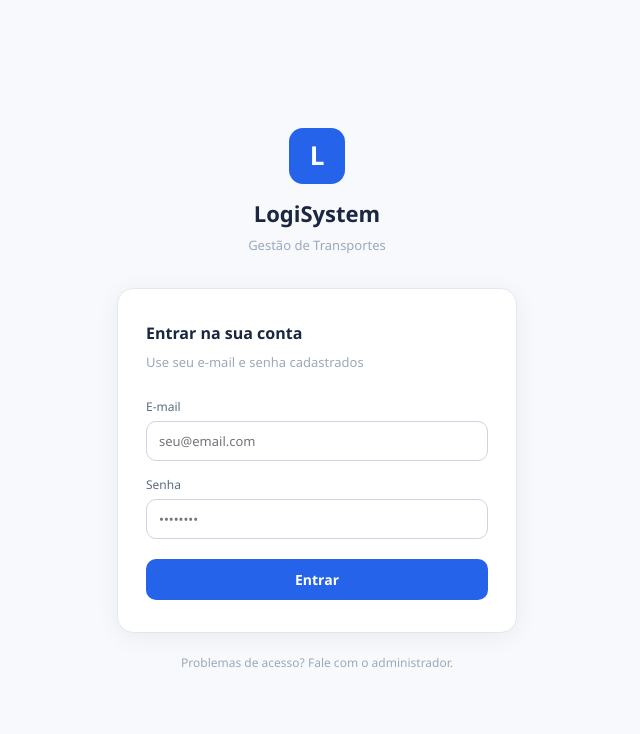
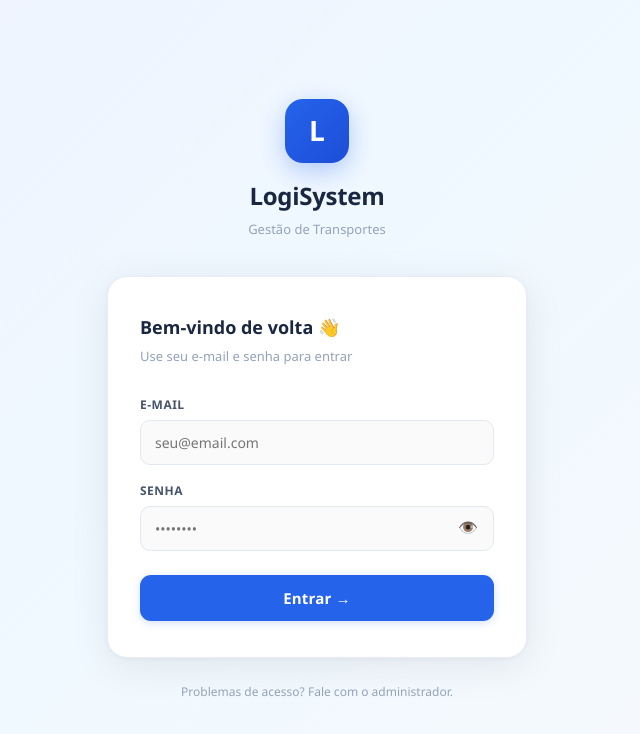
Before and after one commit to tomdeoliveirasantos-cpu/logisystem, a React (Vite) app in the folder frontend/: page / in a window 1280 px wide. Shown: the top 734 px of the page, without its empty margins (323-963 px from the left). Built offline with nearby package versions, Linux system fonts and the light colour scheme.

Commit message:
LOG-2: melhorias visuais no frontend - sidebar, fonte, botões

```diff
--- a/frontend/index.html
+++ b/frontend/index.html
@@ -6,7 +6,7 @@
   <title>LogiSystem</title>
   <link rel="preconnect" href="https://fonts.googleapis.com" />
   <link rel="preconnect" href="https://fonts.gstatic.com" crossorigin />
-  <link href="https://fonts.googleapis.com/css2?family=DM+Sans:wght@300;400;500;600&display=swap" rel="stylesheet" />
+  <link href="https://fonts.googleapis.com/css2?family=Inter:wght@300;400;500;600;700;800&display=swap" rel="stylesheet" />
   <!-- SheetJS para export Excel -->
   <script src="https://cdn.jsdelivr.net/npm/xlsx@0.18.5/dist/xlsx.full.min.js"></script>
 </head>
--- a/frontend/src/context/AuthContext.jsx
+++ b/frontend/src/context/AuthContext.jsx
@@ -2,7 +2,7 @@ import { createContext, useContext, useState, useEffect } from 'react';
 
 const AuthContext = createContext(null);
 
-const API = 'http://wsdevsoft.ddns.net:3000/api';
+const API = 'https://api.wsdevsoft.com/api';
 
 export function AuthProvider({ children }) {
   const [user, setUser]       = useState(null);
--- a/frontend/src/index.css
+++ b/frontend/src/index.css
@@ -1,20 +1,22 @@
 *, *::before, *::after { box-sizing: border-box; margin: 0; padding: 0; }
 
 :root {
-  --bg:          #F8F9FC;
+  --bg:          #F4F7FB;
   --bg2:         #FFFFFF;
-  --bg3:         #F1F4F9;
-  --sidebar:     #1E3A5F;
-  --sidebar-h:   #2D5080;
-  --sidebar-a:   rgba(59,108,176,.35);
+  --bg3:         #EEF2F8;
+  --sidebar:     #0F2044;
+  --sidebar-h:   rgba(255,255,255,.07);
+  --sidebar-a:   rgba(99,144,255,.18);
+  --sidebar-grad: linear-gradient(180deg, #0F2044 0%, #1a3a6e 60%, #1e4080 100%);
   --accent:      #2563EB;
   --accent2:     #1D4ED8;
+  --accent-grad: linear-gradient(135deg, #3B82F6, #2563EB, #1D4ED8);
   --accent-lt:   #EEF4FF;
-  --text:        #1A2740;
-  --text2:       #5A6B84;
-  --text3:       #9BAABB;
-  --border:      #E2E8F0;
-  --border2:     #CBD5E1;
+  --text:        #0F1D35;
+  --text2:       #4A5E7A;
+  --text3:       #8FA3BE;
+  --border:      #DDE5F0;
+  --border2:     #C8D5E8;
   --green:       #16A34A; --green-bg: #F0FDF4;
   --amber:       #D97706; --amber-bg: #FFFBEB;
   --red:         #DC2626; --red-bg:   #FEF2F2;
@@ -24,10 +26,10 @@
   --sidebar-w:   224px;
   --sidebar-w-collapsed: 60px;
   --header-h:    56px;
-  --font:        'Segoe UI', system-ui, -apple-system, sans-serif;
+  --font:        'Inter', system-ui, -apple-system, sans-serif;
   --mono:        'Consolas', 'Courier New', monospace;
-  --shadow-sm:   0 1px 3px rgba(0,0,0,.06), 0 1px 2px rgba(0,0,0,.04);
-  --shadow-md:   0 4px 16px rgba(0,0,0,.08);
+  --shadow-sm:   0 1px 4px rgba(15,32,68,.07), 0 1px 2px rgba(15,32,68,.04);
+  --shadow-md:   0 4px 20px rgba(15,32,68,.1);
   --transition:  all .2s ease;
 }
 
@@ -50,11 +52,12 @@ body {
 
 .sidebar {
   width: var(--sidebar-w);
-  background: var(--sidebar);
+  background: var(--sidebar-grad);
   display: flex; flex-direction: column;
   position: fixed; top: 0; left: 0; bottom: 0;
   z-index: 100; overflow-y: auto; overflow-x: hidden;
   transition: var(--transition);
+  box-shadow: 4px 0 24px rgba(15,32,68,.18);
 }
 
 .sidebar.collapsed { width: var(--sidebar-w-collapsed); }
@@ -123,10 +126,11 @@ body {
 }
 .brand-icon {
   width: 36px; height: 36px; flex-shrink: 0;
-  background: var(--accent);
+  background: linear-gradient(135deg, #3B82F6, #2563EB);
   border-radius: 10px;
   display: flex; align-items: center; justify-content: center;
-  font-size: 17px; font-weight: 700; color: #fff;
+  font-size: 17px; font-weight: 800; color: #fff;
+  box-shadow: 0 2px 10px rgba(37,99,235,.4);
 }
 .brand-name { font-size: 15px; font-weight: 600; color: #fff; white-space: nowrap; }
 .brand-sub  { font-size: 11px; color: rgba(255,255,255,.4); margin-top: 1px; white-space: nowrap; }
@@ -147,8 +151,8 @@ body {
   background: none; border-top: none; border-right: none; border-bottom: none;
   width: 100%; text-align: left; white-space: nowrap;
 }
-.nav-item:hover { background: var(--sidebar-h); color: rgba(255,255,255,.9); }
-.nav-item.active { background: var(--sidebar-a); color: #fff; border-left-color: #60A5FA; }
+.nav-item:hover { background: var(--sidebar-h); color: rgba(255,255,255,.95); border-left-color: rgba(96,165,250,.4); }
+.nav-item.active { background: var(--sidebar-a); color: #fff; border-left-color: #60A5FA; font-weight: 600; }
 .nav-icon { font-size: 15px; flex-shrink: 0; width: 18px; text-align: center; }
 
 /* Tooltip para modo collapsed */
@@ -220,8 +224,8 @@ tbody tr:hover td { background: #F8FAFF; }
   cursor: pointer; transition: all .15s;
   border: 1px solid transparent; white-space: nowrap;
 }
-.btn-primary { background: var(--accent); color: #fff; }
-.btn-primary:hover { background: var(--accent2); }
+.btn-primary { background: var(--accent-grad); color: #fff; box-shadow: 0 2px 8px rgba(37,99,235,.25); }
+.btn-primary:hover { background: var(--accent2); box-shadow: 0 4px 14px rgba(37,99,235,.35); transform: translateY(-1px); }
 .btn-ghost { background: var(--bg3); color: var(--text2); border-color: var(--border); }
 .btn-ghost:hover { background: var(--border); color: var(--text); }
 .btn-danger { background: var(--red-bg); color: var(--red); border-color: var(--red-bg); }
--- a/frontend/src/lib/api.js
+++ b/frontend/src/lib/api.js
@@ -1,4 +1,4 @@
-const BASE = 'http://wsdevsoft.ddns.net:3000/api';
+const BASE = 'https://api.wsdevsoft.com/api';
 
 function getToken() {
   return localStorage.getItem('logi_token');
--- a/frontend/src/pages/Login.jsx
+++ b/frontend/src/pages/Login.jsx
@@ -3,10 +3,12 @@ import { useAuth } from '../context/AuthContext';
 
 export default function Login() {
   const { login } = useAuth();
-  const [email, setEmail]   = useState('');
-  const [senha, setSenha]   = useState('');
-  const [erro, setErro]     = useState('');
-  const [loading, setLoading] = useState(false);
+  const [email, setEmail]       = useState('');
+  const [senha, setSenha]       = useState('');
+  const [erro, setErro]         = useState('');
+  const [loading, setLoading]   = useState(false);
+  const [showPass, setShowPass] = useState(false);
+  const [hoverBtn, setHoverBtn] = useState(false);
 
   const submit = async (e) => {
     e.preventDefault();
@@ -20,98 +22,200 @@ export default function Login() {
     }
   };
 
+  const inputStyle = (focused) => ({
+    width: '100%',
+    padding: '12px 14px',
+    border: `1.5px solid ${focused ? '#2563EB' : '#E2E8F0'}`,
+    borderRadius: 10,
+    fontSize: 14,
+    color: '#1A2740',
+    outline: 'none',
+    fontFamily: 'inherit',
+    boxSizing: 'border-box',
+    background: focused ? '#F8FAFF' : '#FAFAFA',
+    transition: 'border-color .2s, background .2s',
+  });
+
+  const [emailFocus, setEmailFocus] = useState(false);
+  const [senhaFocus, setSenhaFocus] = useState(false);
+
   return (
     <div style={{
-      minHeight: '100vh', background: '#F8F9FC',
-      display: 'flex', alignItems: 'center', justifyContent: 'center',
+      minHeight: '100vh',
+      background: 'linear-gradient(135deg, #EEF2FF 0%, #F0F9FF 50%, #F8F9FC 100%)',
+      display: 'flex',
+      alignItems: 'center',
+      justifyContent: 'center',
       fontFamily: "'Segoe UI', system-ui, sans-serif",
+      padding: '24px 16px',
     }}>
-      <div style={{ width: '100%', maxWidth: 400 }}>
+      <div style={{ width: '100%', maxWidth: 420 }}>
 
         {/* Logo */}
-        <div style={{ textAlign: 'center', marginBottom: 32 }}>
+        <div style={{ textAlign: 'center', marginBottom: 36 }}>
           <div style={{
-            width: 56, height: 56, background: '#2563EB',
-            borderRadius: 14, display: 'inline-flex',
-            alignItems: 'center', justifyContent: 'center',
-            fontSize: 26, fontWeight: 700, color: '#fff',
-            marginBottom: 12,
+            width: 64, height: 64,
+            background: 'linear-gradient(135deg, #2563EB, #1D4ED8)',
+            borderRadius: 18,
+            display: 'inline-flex',
+            alignItems: 'center',
+            justifyContent: 'center',
+            fontSize: 28,
+            fontWeight: 800,
+            color: '#fff',
+            marginBottom: 14,
+            boxShadow: '0 8px 24px rgba(37,99,235,.3)',
           }}>L</div>
-          <div style={{ fontSize: 22, fontWeight: 700, color: '#1A2740' }}>LogiSystem</div>
-          <div style={{ fontSize: 13, color: '#9BAABB', marginTop: 4 }}>Gestão de Transportes</div>
+          <div style={{ fontSize: 24, fontWeight: 700, color: '#1A2740', letterSpacing: '-0.3px' }}>LogiSystem</div>
+          <div style={{ fontSize: 13, color: '#94A3B8', marginTop: 4 }}>Gestão de Transportes</div>
         </div>
 
         {/* Card */}
         <div style={{
-          background: '#fff', border: '1px solid #E2E8F0',
-          borderRadius: 16, padding: '32px 28px',
-          boxShadow: '0 4px 24px rgba(0,0,0,.06)',
+          background: '#fff',
+          border: '1px solid #E8EDF5',
+          borderRadius: 20,
+          padding: '36px 32px',
+          boxShadow: '0 8px 40px rgba(0,0,0,.08), 0 1px 4px rgba(0,0,0,.04)',
         }}>
-          <div style={{ fontSize: 16, fontWeight: 600, color: '#1A2740', marginBottom: 6 }}>Entrar na sua conta</div>
-          <div style={{ fontSize: 13, color: '#9BAABB', marginBottom: 24 }}>Use seu e-mail e senha cadastrados</div>
+          <div style={{ fontSize: 18, fontWeight: 700, color: '#1A2740', marginBottom: 4 }}>
+            Bem-vindo de volta 👋
+          </div>
+          <div style={{ fontSize: 13, color: '#94A3B8', marginBottom: 28 }}>
+            Use seu e-mail e senha para entrar
+          </div>
 
           <form onSubmit={submit}>
-            <div style={{ marginBottom: 14 }}>
-              <label style={{ fontSize: 12, fontWeight: 500, color: '#5A6B84', display: 'block', marginBottom: 5 }}>E-mail</label>
+            {/* E-mail */}
+            <div style={{ marginBottom: 16 }}>
+              <label style={{ fontSize: 12, fontWeight: 600, color: '#475569', display: 'block', marginBottom: 6, textTransform: 'uppercase', letterSpacing: '0.5px' }}>
+                E-mail
+              </label>
               <input
-                type="email" value={email} onChange={e => setEmail(e.target.value)}
-                placeholder="seu@email.com" required
-                style={{
-                  width: '100%', padding: '10px 12px',
-                  border: '1.5px solid #CBD5E1', borderRadius: 10,
-                  fontSize: 13, color: '#1A2740', outline: 'none',
-                  fontFamily: 'inherit', boxSizing: 'border-box',
-                  transition: 'border-color .15s',
-                }}
-                onFocus={e => e.target.style.borderColor='#2563EB'}
-                onBlur={e => e.target.style.borderColor='#CBD5E1'}
+                type="email"
+                value={email}
+                onChange={e => setEmail(e.target.value)}
+                placeholder="seu@email.com"
+                required
+                style={inputStyle(emailFocus)}
+                onFocus={() => setEmailFocus(true)}
+                onBlur={() => setEmailFocus(false)}
               />
             </div>
 
-            <div style={{ marginBottom: 20 }}>
-              <label style={{ fontSize: 12, fontWeight: 500, color: '#5A6B84', display: 'block', marginBottom: 5 }}>Senha</label>
-              <input
-                type="password" value={senha} onChange={e => setSenha(e.target.value)}
-                placeholder="••••••••" required
-                style={{
-                  width: '100%', padding: '10px 12px',
-                  border: '1.5px solid #CBD5E1', borderRadius: 10,
-                  fontSize: 13, color: '#1A2740', outline: 'none',
-                  fontFamily: 'inherit', boxSizing: 'border-box',
-                  transition: 'border-color .15s',
-                }}
-                onFocus={e => e.target.style.borderColor='#2563EB'}
-                onBlur={e => e.target.style.borderColor='#CBD5E1'}
-              />
+            {/* Senha */}
+            <div style={{ marginBottom: 24 }}>
+              <label style={{ fontSize: 12, fontWeight: 600, color: '#475569', display: 'block', marginBottom: 6, textTransform: 'uppercase', letterSpacing: '0.5px' }}>
+                Senha
+              </label>
+              <div style={{ position: 'relative' }}>
+                <input
+                  type={showPass ? 'text' : 'password'}
+                  value={senha}
+                  onChange={e => setSenha(e.target.value)}
+                  placeholder="••••••••"
+                  required
+                  style={{ ...inputStyle(senhaFocus), paddingRight: 44 }}
+                  onFocus={() => setSenhaFocus(true)}
+                  onBlur={() => setSenhaFocus(false)}
+                />
+                <button
+                  type="button"
+                  onClick={() => setShowPass(!showPass)}
+                  style={{
+                    position: 'absolute',
+                    right: 12,
+                    top: '50%',
+                    transform: 'translateY(-50%)',
+                    background: 'none',
+                    border: 'none',
+                    cursor: 'pointer',
+                    fontSize: 16,
+                    color: '#94A3B8',
+                    padding: '4px',
+                    lineHeight: 1,
+                  }}
+                  tabIndex={-1}
+                >
+                  {showPass ? '🙈' : '👁️'}
+                </button>
+              </div>
             </div>
 
+            {/* Erro */}
             {erro && (
               <div style={{
-                background: '#FEF2F2', border: '1px solid #FCA5A5',
-                borderRadius: 8, padding: '10px 12px',
-                fontSize: 13, color: '#DC2626', marginBottom: 16,
-              }}>{erro}</div>
+                background: '#FEF2F2',
+                border: '1px solid #FECACA',
+                borderRadius: 10,
+                padding: '11px 14px',
+                fontSize: 13,
+                color: '#DC2626',
+                marginBottom: 18,
+                display: 'flex',
+                alignItems: 'center',
+                gap: 8,
+              }}>
+                <span>⚠️</span> {erro}
+              </div>
             )}
 
+            {/* Botão */}
             <button
-              type="submit" disabled={loading}
+              type="submit"
+              disabled={loading}
+              onMouseEnter={() => setHoverBtn(true)}
+              onMouseLeave={() => setHoverBtn(false)}
               style={{
-                width: '100%', padding: '11px',
-                background: loading ? '#93C5FD' : '#2563EB',
-                color: '#fff', border: 'none', borderRadius: 10,
-                fontSize: 14, fontWeight: 600, cursor: loading ? 'not-allowed' : 'pointer',
-                fontFamily: 'inherit', transition: 'background .15s',
+                width: '100%',
+                padding: '13px',
+                background: loading
+                  ? '#93C5FD'
+                  : hoverBtn
+                    ? '#1D4ED8'
+                    : '#2563EB',
+                color: '#fff',
+                border: 'none',
+                borderRadius: 11,
+                fontSize: 15,
+                fontWeight: 600,
+                cursor: loading ? 'not-allowed' : 'pointer',
+                fontFamily: 'inherit',
+                transition: 'background .2s, transform .1s, box-shadow .2s',
+                transform: hoverBtn && !loading ? 'translateY(-1px)' : 'translateY(0)',
+                boxShadow: hoverBtn && !loading
+                  ? '0 6px 20px rgba(37,99,235,.4)'
+                  : '0 2px 8px rgba(37,99,235,.2)',
+                letterSpacing: '0.2px',
               }}
             >
-              {loading ? 'Entrando...' : 'Entrar'}
+              {loading ? (
+                <span style={{ display: 'flex', alignItems: 'center', justifyContent: 'center', gap: 8 }}>
+                  <span style={{
+                    display: 'inline-block',
+                    width: 14, height: 14,
+                    border: '2px solid rgba(255,255,255,.4)',
+                    borderTopColor: '#fff',
+                    borderRadius: '50%',
+                    animation: 'spin 0.7s linear infinite',
+                  }} />
+                  Entrando...
+                </span>
+              ) : 'Entrar →'}
             </button>
           </form>
         </div>
 
-        <div style={{ textAlign: 'center', marginTop: 20, fontSize: 12, color: '#9BAABB' }}>
+        <div style={{ textAlign: 'center', marginTop: 24, fontSize: 12, color: '#94A3B8' }}>
           Problemas de acesso? Fale com o administrador.
         </div>
       </div>
+
+      <style>{`
+        @keyframes spin {
+          to { transform: rotate(360deg); }
+        }
+      `}</style>
     </div>
   );
 }
--- a/frontend/src/pages/Ordens.jsx
+++ b/frontend/src/pages/Ordens.jsx
@@ -42,7 +42,7 @@ function exportXLS(rows) {
 
 function AnexoCell({ ordem }) {
   if (ordem.anexo_path) {
-    const url = `http://wsdevsoft.ddns.net:3000/uploads/${ordem.anexo_path}`;
+    const url = `https://api.wsdevsoft.com/uploads/${ordem.anexo_path}`;
     return (
       <a href={url} target="_blank" rel="noreferrer"
         style={{display:'flex',alignItems:'center',gap:4,fontSize:11,color:'var(--accent)',textDecoration:'none'}}>
@@ -154,7 +154,7 @@ export default function Ordens() {
       fd.append('status', form.status||'pendente');
       if(visivel('anexo') && anexo) fd.append('anexo',anexo);
       const token = localStorage.getItem('logi_token');
-      const res = await fetch('http://wsdevsoft.ddns.net:3000/api/ordens',{method:'POST',body:fd,headers:{Authorization:`Bearer ${token}`}});
+      const res = await fetch('https://api.wsdevsoft.com/api/ordens',{method:'POST',body:fd,headers:{Authorization:`Bearer ${token}`}});
       if(!res.ok) throw new Error('Erro ao salvar');
       showToast('Ordem criada!'); refetch(); setModal(false); setForm({}); setAnexo(null);
     } catch(e) { showToast(e.message,'error'); }
```
Also changed, not shown: frontend/src/App.jsx (+42 -24 lines).
